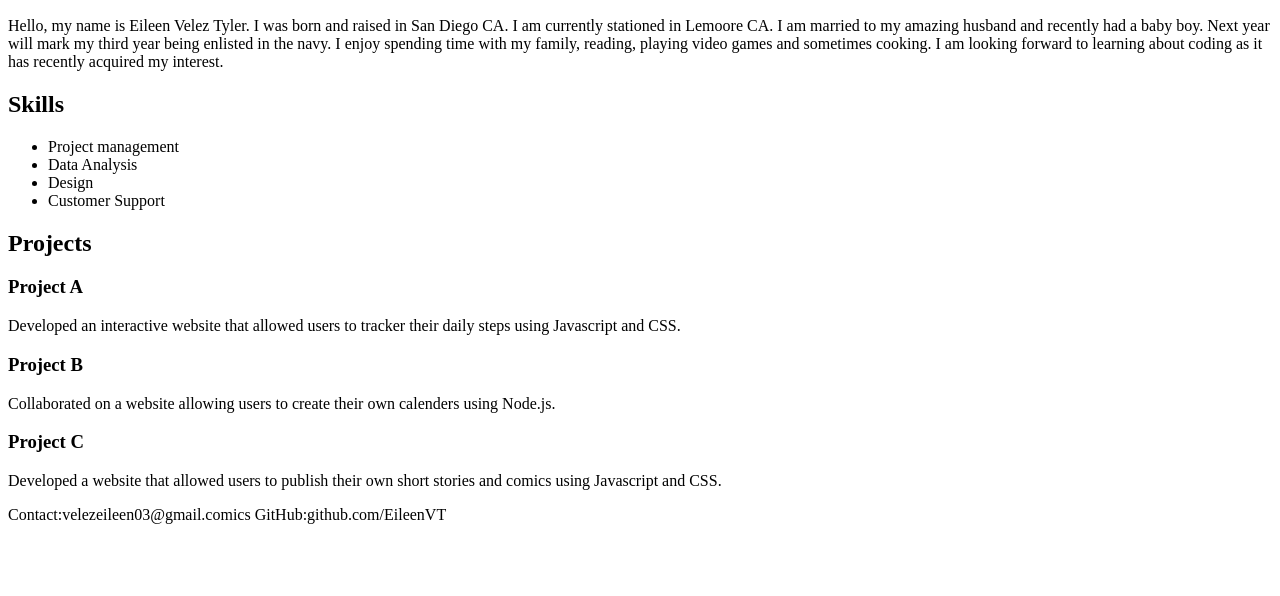
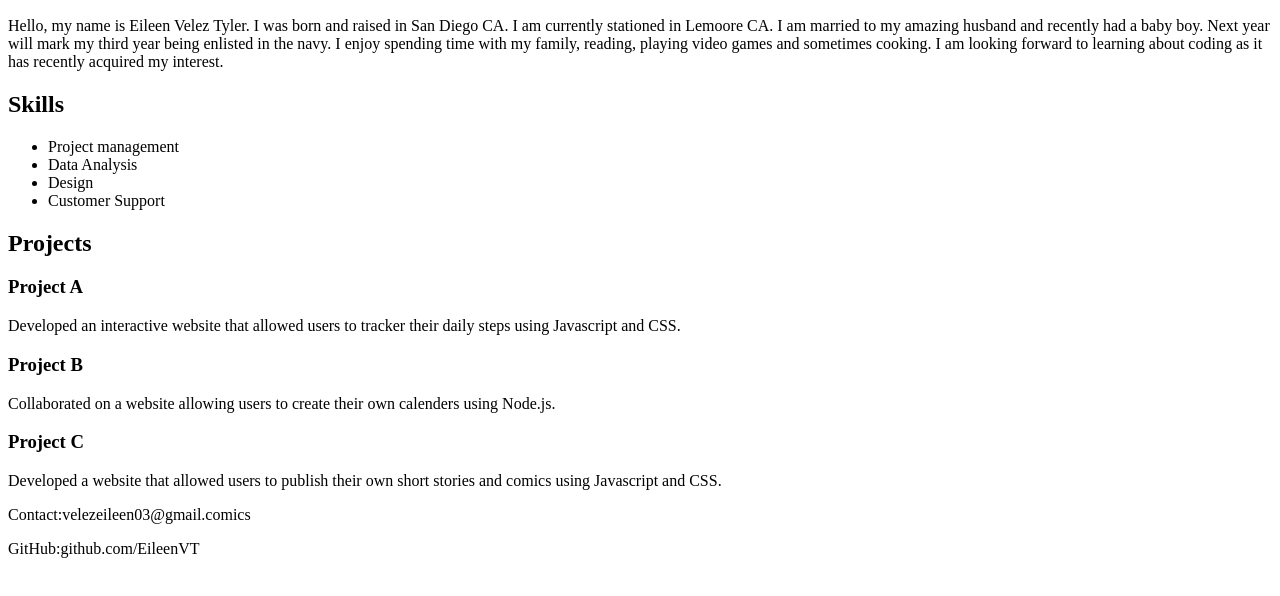
Before and after one commit to EileenVT/personal-portfolio, a plain HTML site: page index.html in a window 1280 px wide. Shown: the part 110-706 px from the top of the page. Drawn offline with Linux system fonts and the light colour scheme.

Commit message:
fixed footer

```diff
--- a/index.html
+++ b/index.html
@@ -49,8 +49,9 @@
        using Javascript and CSS.
     </p>
 
-    <footer>Contact:velezeileen03@gmail.comics
-            GitHub:github.com/EileenVT
+    <footer>
+        <p>Contact:velezeileen03@gmail.comics</p>
+        <p>GitHub:github.com/EileenVT</p>
     </footer>
 
 </body>
```
